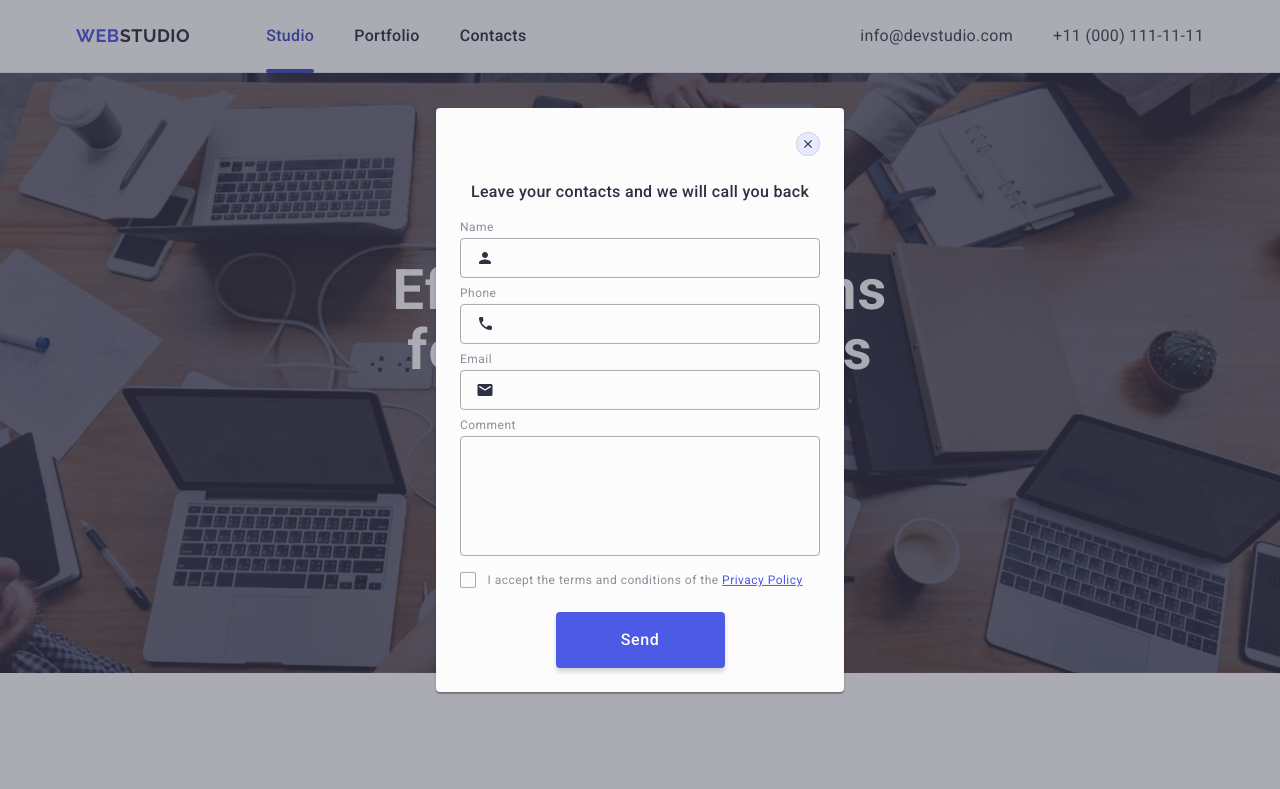
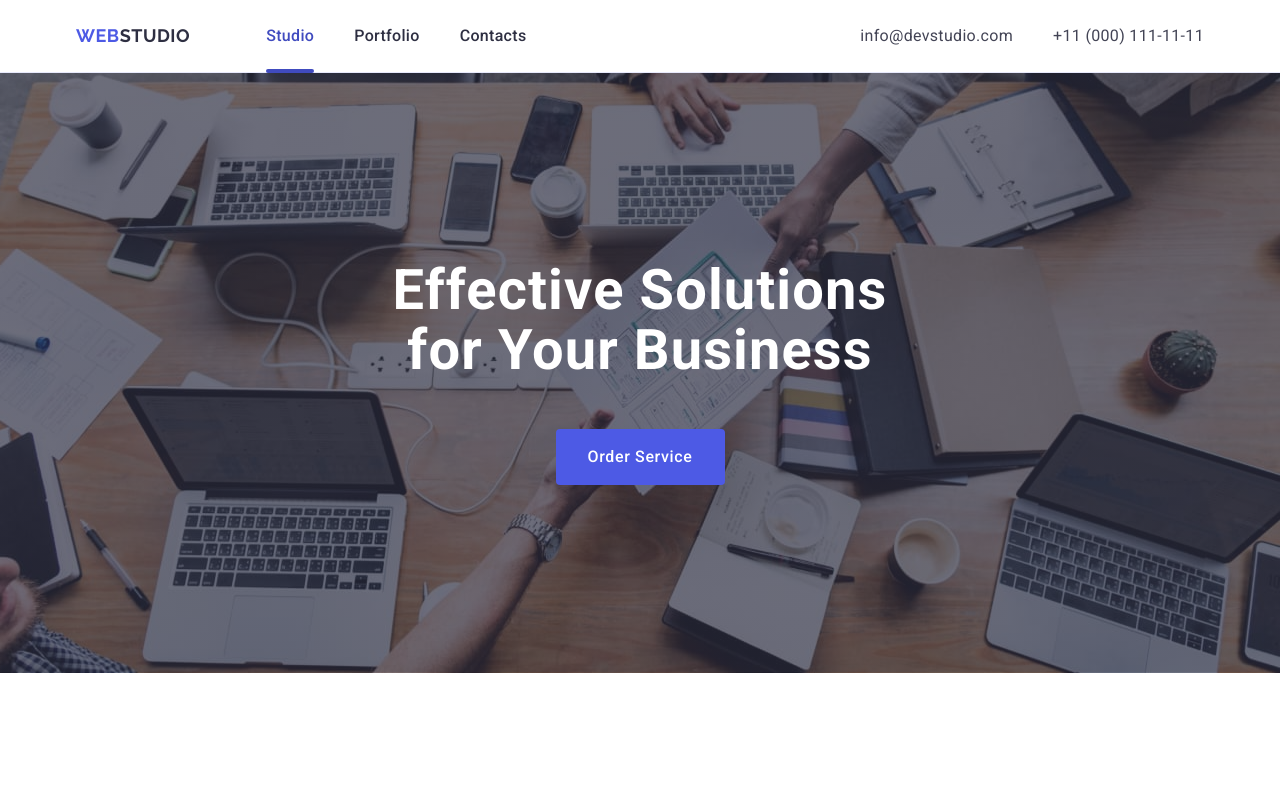
Before and after one commit to Natalie-Dor/goit-markup-hw-05, a plain HTML site: page index.html in a window 1280 px wide. Shown: the top 789 px of the page. Drawn offline with nearby package versions, Linux system fonts and the light colour scheme.

Commit message:
work for 5 after mentor

```diff
--- a/css/styles.css
+++ b/css/styles.css
@@ -468,7 +468,6 @@ background: var(--CLOUD, #F4F4FD); */
 .footer-item-icon-link:hover,
 .footer-item-icon-link:focus {
   background-color: #31d0aa;
-  /* border-radius: 50%; */
 }
 
 /* ============ */
@@ -511,7 +510,6 @@ background: var(--CLOUD, #F4F4FD); */
   display: flex;
   justify-content: center;
   align-items: center;
-  gap: 16px;
   min-width: 165px;
   height: 40px;
   padding: 8px 24px;
@@ -520,10 +518,8 @@ background: var(--CLOUD, #F4F4FD); */
   letter-spacing: 0.04em;
   border-radius: 4px;
   border: none;
-  /* border-color: transparent; */
   background: #4d5ae5;
   color: #fff;
-  /* cursor: pointer; */
 }
 .footer-btn-icon {
   margin-left: 16px;
@@ -655,7 +651,6 @@ background: var(--CLOUD, #F4F4FD); */
   resize: none;
   transition: border-color 250ms cubic-bezier(0.4, 0, 0.2, 1);
   outline: 0px solid transparent;
-  margin-bottom: 16px;
 }
 .review-form-comment::placeholder {
   color: rgba(46, 47, 66, 0.4);
@@ -687,23 +682,7 @@ background: var(--CLOUD, #F4F4FD); */
   border: none;
   fill: #f4f4fd;
 }
-/* .review-form-checkbox:focus
-  + .review-form-checkbox-label
-  > .review-form-own-checkbox {
-  outline: 1px solid #404bbf;
-  border: 1px solid #404bbf;
-} */
-/* ===================================== */
-/* .review-form-own-checkbox-icon {
-  fill: tomato;
-  opacity: 0;
-}
-.review-form-checkbox:checked
-  + .review-form-checkbox-label
-  > .review-form-own-checkbox-icon {
-  opacity: 1;
-} */
-/* ===================================== */
+
 .review-form-checkbox-label {
   display: block;
   color: #8e8f99;
--- a/index.html
+++ b/index.html
@@ -438,7 +438,7 @@
     </div>
   </footer>
   <!-- =====backdrop+======= -->
-  <div class="backdrop is-open">
+  <div class="backdrop">
 
     <div class="modal">
       <button class="modal-close-btn" type="button">
@@ -485,8 +485,8 @@
         </div>
         <div class="review-form-field-wrapper review-form-field-wrapper-textarea">
           <label class="review-form-field-label" for="user-comment">Comment</label>
-          <textarea class="review-form-comment" id="user-comment" name="user-comment" placeholder="Text input" required>
-        </textarea>
+          <textarea class="review-form-comment" id="user-comment" name="user-comment" placeholder="Text input"
+            required></textarea>
         </div>
 
         <div class="review-form-checkbox-wrapper">
```
